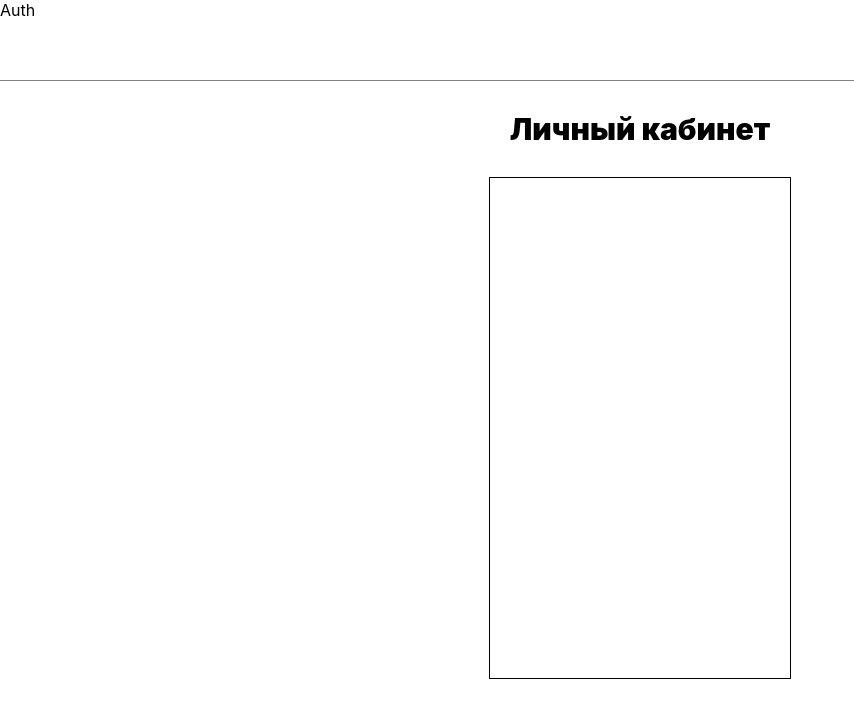
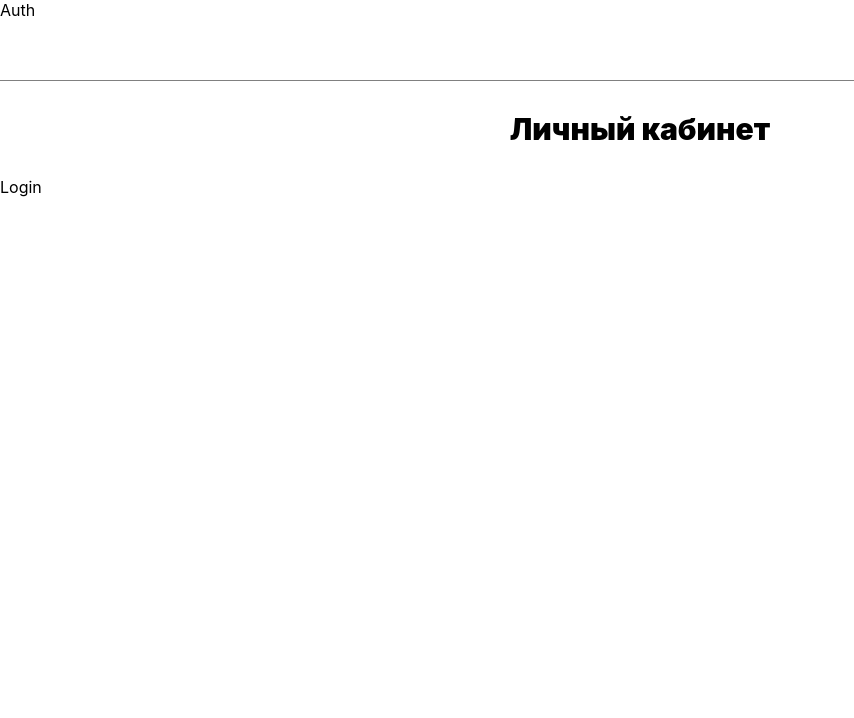
Before and after one commit to DiasKazhtai/LifeChanger, a React (Create React App) app: page /auth in a window 1280 px wide. Shown: the top 718 px of the page, without its empty margins (0-854 px from the left). Built offline with nearby package versions, Linux system fonts and the light colour scheme.

Commit message:
add stepper

```diff
--- a/src/pages/Auth/index.tsx
+++ b/src/pages/Auth/index.tsx
@@ -1,22 +1,35 @@
 import { useState } from 'react';
+import { JsxElement } from 'typescript';
+import Login from '../Login';
+import Registartion from '../Registartion';
 import styles from './Auth.module.scss';
+// import { useLocation } from 'react-router-dom';
 
-const TABS: any = {
-    auth: 'auth',
-    registartion: 'registartion'
-}
+interface Tabs {
+    component: () => Element;
+    title: string;
+  }
+
+const TABS = [
+    {
+        component: Login,
+        title: 'Login step',
+    },
+    {
+        component: Registartion,
+        title: 'Registartion step',
+    },
+];
 
 export default function Auth() {
-    const [state, setState] = useState<any>(0);
+    // const { state = { activeStep: 0 } } = useLocation();
 
-    const tab = TABS[state];
+    const tab = TABS[0];
     return(
         <div className={styles.Auth}>
             <div className={styles.Auth__header}>Auth</div>
             <div className={styles.Auth__title}>Личный кабинет</div>
-            <div className={styles.Auth__container}>
-                {/* {<tab>} */}
-            </div>
+            {tab && <tab.component />}
         </div>
     )
 };
--- /dev/null
+++ b/src/pages/Login/index.tsx
@@ -0,0 +1,5 @@
+export default function Login() {
+    return (
+        <div>Login</div>
+    )
+}
--- /dev/null
+++ b/src/pages/Registartion/index.tsx
@@ -0,0 +1,5 @@
+export default function Registration() {
+    return (
+        <div>Registration</div>
+    )
+}
```
